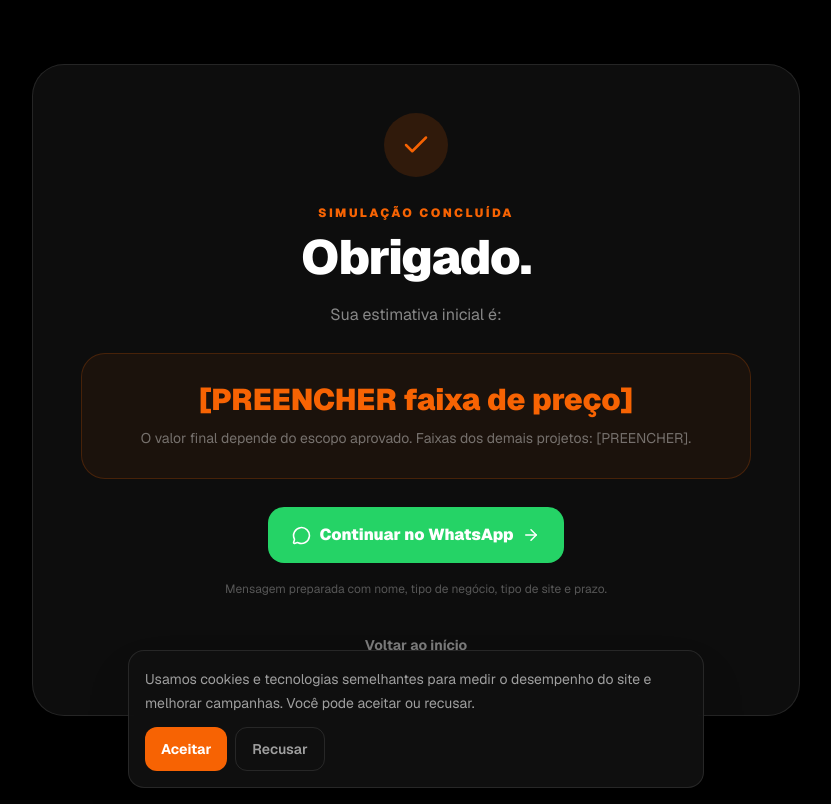
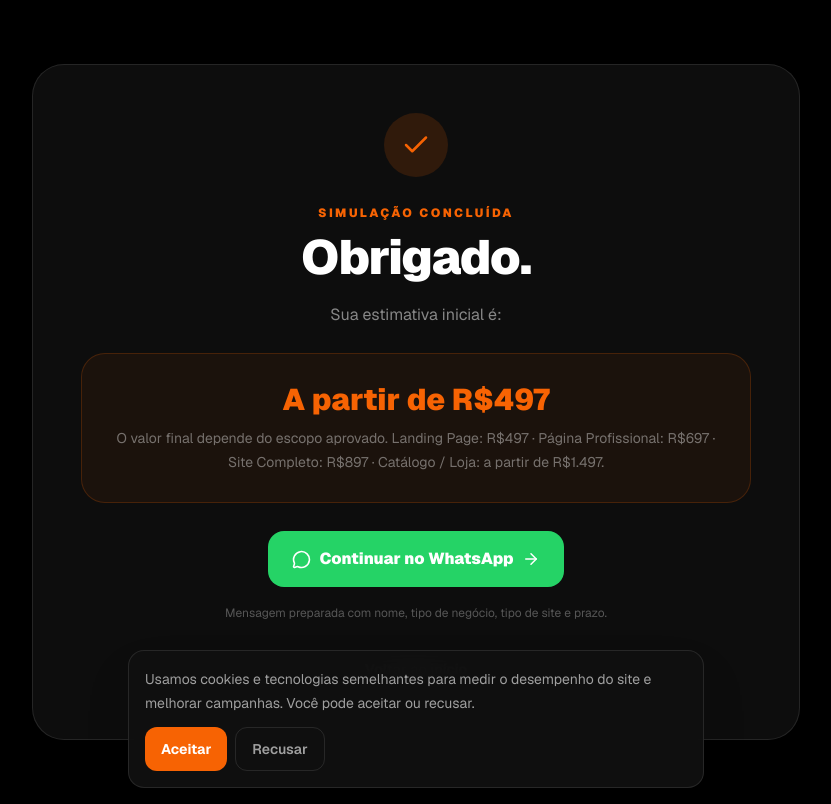
Before and after one commit to davi-jacobxz/site-vendas, a Next.js app: page /obrigado in a window 1280 px wide. Shown: the whole page, without its empty margins (224-1055 px from the left). Built offline with nearby package versions, Linux system fonts and the light colour scheme; no server answers.

Commit message:
Remove placeholders da pagina de obrigado

```diff
--- a/app/obrigado/page.tsx
+++ b/app/obrigado/page.tsx
@@ -12,7 +12,11 @@ function track(name:string,params:Record<string,unknown>={}) {
 }
 
 function estimate(website:string){
-  return website==="Landing page" ? "A partir de R$497" : "[PREENCHER faixa de preço]";
+  if (website==="Landing page") return "A partir de R$497";
+  if (website==="Página profissional") return "A partir de R$697";
+  if (website==="Site completo") return "A partir de R$897";
+  if (website==="Catálogo / Loja") return "A partir de R$1.497";
+  return "A partir de R$497";
 }
 
 export default function Obrigado(){
@@ -26,9 +30,9 @@ export default function Obrigado(){
    track("Lead",{lead_source:"simulador",page:"obrigado"});
  },[]);
 
- const business=answers?.business==="Outro"?answers.otherBusiness||"Outro":answers?.business||"[PREENCHER]";
- const website=answers?.website||"[PREENCHER]";
- const deadline=answers?.deadline||"[PREENCHER]";
+ const business=answers?.business==="Outro"?answers.otherBusiness||"Outro":answers?.business||"seu negócio";
+ const website=answers?.website||"site profissional";
+ const deadline=answers?.deadline||"a combinar";
  const name=answers?.name||"";
  const message="Olá! Sou "+name+". Quero falar sobre um site para meu negócio. Negócio: "+business+". Site: "+website+". Prazo: "+deadline+".";
  const whats="https://wa.me/5516992445413?text="+encodeURIComponent(message);
@@ -42,7 +46,7 @@ export default function Obrigado(){
     <p className="mx-auto mt-5 max-w-xl leading-7 text-white/50">Sua estimativa inicial é:</p>
     <div className="mt-6 rounded-3xl border border-[#F76303]/20 bg-[#F76303]/[.06] p-7">
       <p className="text-3xl font-black text-[#F76303]">{estimate(website)}</p>
-      <p className="mt-2 text-sm leading-6 text-white/40">O valor final depende do escopo aprovado. Faixas dos demais projetos: [PREENCHER].</p>
+      <p className="mt-2 text-sm leading-6 text-white/40">O valor final depende do escopo aprovado. Landing Page: R$497 · Página Profissional: R$697 · Site Completo: R$897 · Catálogo / Loja: a partir de R$1.497.</p>
     </div>
     <a href={whats} target="_blank" rel="noopener noreferrer" onClick={()=>track("contact",{location:"obrigado"})} className="mt-7 inline-flex min-h-14 w-full items-center justify-center gap-2 rounded-2xl bg-[#25D366] px-6 py-4 font-black text-white sm:w-auto">
       <MessageCircle size={19}/>Continuar no WhatsApp<ArrowRight size={18}/>
```
